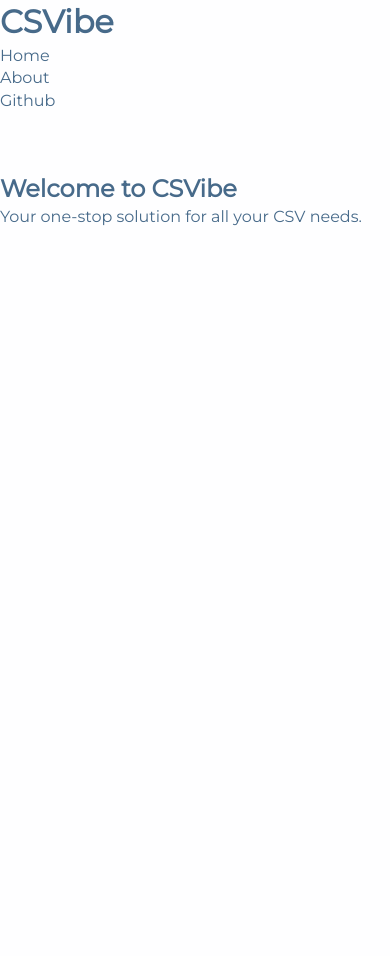
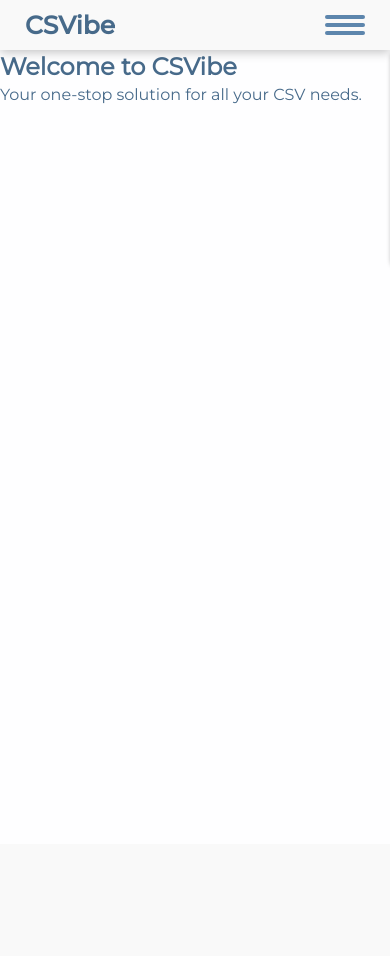
Before and after one commit to asphodel42/CSVibe, a Flask app: page / in a window 390 px wide. After the commit the page ends 261 px from the top, so only its background shows below. Run offline with Flask 3, Linux system fonts and the light colour scheme.

Commit message:
created adaptive header

```diff
--- a/frontend/static/css/style.css
+++ b/frontend/static/css/style.css
@@ -42,3 +42,122 @@
   min-height: 100vh;
   padding-top: 60px;
 }
+/* --- Header --- */
+header {
+  position: fixed;
+  top: 0;
+  left: 0;
+  width: 100%;
+  background-color: #f9f9f9;
+}
+.header-line {
+  height: 10px;
+  background-color: #7e9fbe;
+}
+.header-cont {
+  display: flex;
+  align-items: center;
+  justify-content: space-between;
+  padding: 0 90px;
+  height: 50px;
+  box-shadow: 0 2px 10px #00000040;
+}
+.header-title h1 {
+  font-size: 32px;
+  font-family: "Montserrat-Medium";
+}
+.nav-links {
+  display: flex;
+  gap: 25px;
+  list-style: none;
+}
+.nav-links li a {
+  font-size: 20px;
+  font-family: "Montserrat-Medium";
+  transition: var(--transition-page);
+}
+.nav-links li a:hover {
+  color: #293d50;
+}
+.burger-btn {
+  display: none;
+  align-items: center;
+  justify-content: center;
+  gap: 4px;
+  flex-direction: column;
+  cursor: pointer;
+}
+.burger-line {
+  background-color: #5d86ad;
+  height: 4px;
+  width: 40px;
+  border-radius: 5px;
+  transition: var(--transition-page);
+}
+.burger-btn.active .burger-line:nth-child(1) {
+  transform: rotate(-45deg) translateY(11px);
+}
+.burger-btn.active .burger-line:nth-child(2) {
+  opacity: 0;
+}
+.burger-btn.active .burger-line:nth-child(3) {
+  transform: rotate(45deg) translateY(-11px);
+}
+@media screen and (max-width: 1100px) {
+  .header-cont {
+    padding: 0px 50px;
+  }
+  .header-title h1 {
+    font-size: 25px;
+  }
+  .nav-links li a {
+    font-size: 18px;
+  }
+}
+@media screen and (max-width: 600px) {
+  section.page {
+    padding-top: 50px;
+  }
+  .header-cont {
+    padding: 0px 25px;
+  }
+  .burger-btn {
+    display: flex;
+  }
+  .header-line {
+    display: none;
+  }
+  nav {
+    transform: translateX(100%);
+    position: fixed;
+    top: 50px;
+    right: 0;
+    width: 75%;
+    max-width: 300px;
+    padding: 40px 0;
+    transition: var(--transition-page);
+    border-radius: 0 0 0 10px;
+    box-shadow: 0 4px 4px #00000040;
+    z-index: -1;
+    background-color: #f9f9f9;
+  }
+  nav.active {
+    transform: translateX(0);
+  }
+  .nav-links {
+    flex-direction: column;
+    align-items: center;
+    gap: 0px;
+  }
+  .nav-links li {
+    width: 100%;
+    display: flex;
+    align-items: center;
+    justify-content: center;
+    padding: 10px 0;
+    transition: var(--transition-page);
+  }
+  .nav-links li:hover {
+    background-color: #d9e8f7;
+  }
+}
--- a/frontend/static/js/app.js
+++ b/frontend/static/js/app.js
@@ -1,3 +1,7 @@
-const Heading = document.querySelector(".page h2");
+const BurgerBtn = document.querySelector(".burger-btn");
+const Nav = document.querySelector("nav");
 
-console.log(`Title: ${Heading.innerText}`);
+BurgerBtn.addEventListener("click", () => {
+  BurgerBtn.classList.toggle("active");
+  Nav.classList.toggle("active");
+});
--- a/frontend/templates/base.html
+++ b/frontend/templates/base.html
@@ -12,15 +12,23 @@
 
 <body>
     <header>
+        <div class="header-line"></div>
         <div class="header-cont">
             <div class="header-title">
-                <h1>CSVibe</h1>
+                <a href="{{ url_for('index') }}">
+                    <h1>CSVibe</h1>
+                </a>
+            </div>
+            <div class="burger-btn">
+                <span class="burger-line"></span>
+                <span class="burger-line"></span>
+                <span class="burger-line"></span>
             </div>
             <nav>
                 <ul class="nav-links">
                     <li><a href="{{ url_for('index') }}">Home</a></li>
                     <li><a href="{{ url_for('about') }}">About</a></li>
-                    <li><a href="">Github</a></li>
+                    <li><a href="https://github.com/asphodel42/CSVibe" target="_blank">GitHub</a></li>
                 </ul>
             </nav>
         </div>
```
